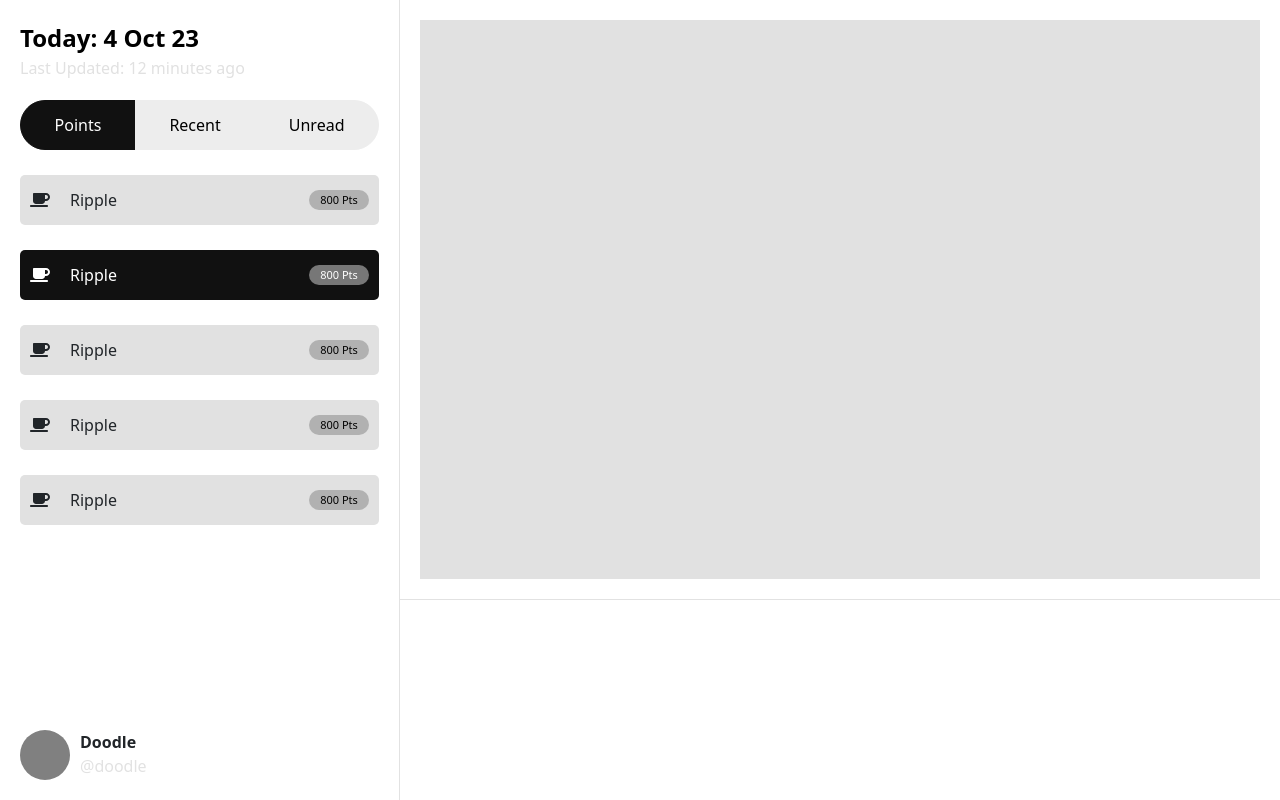
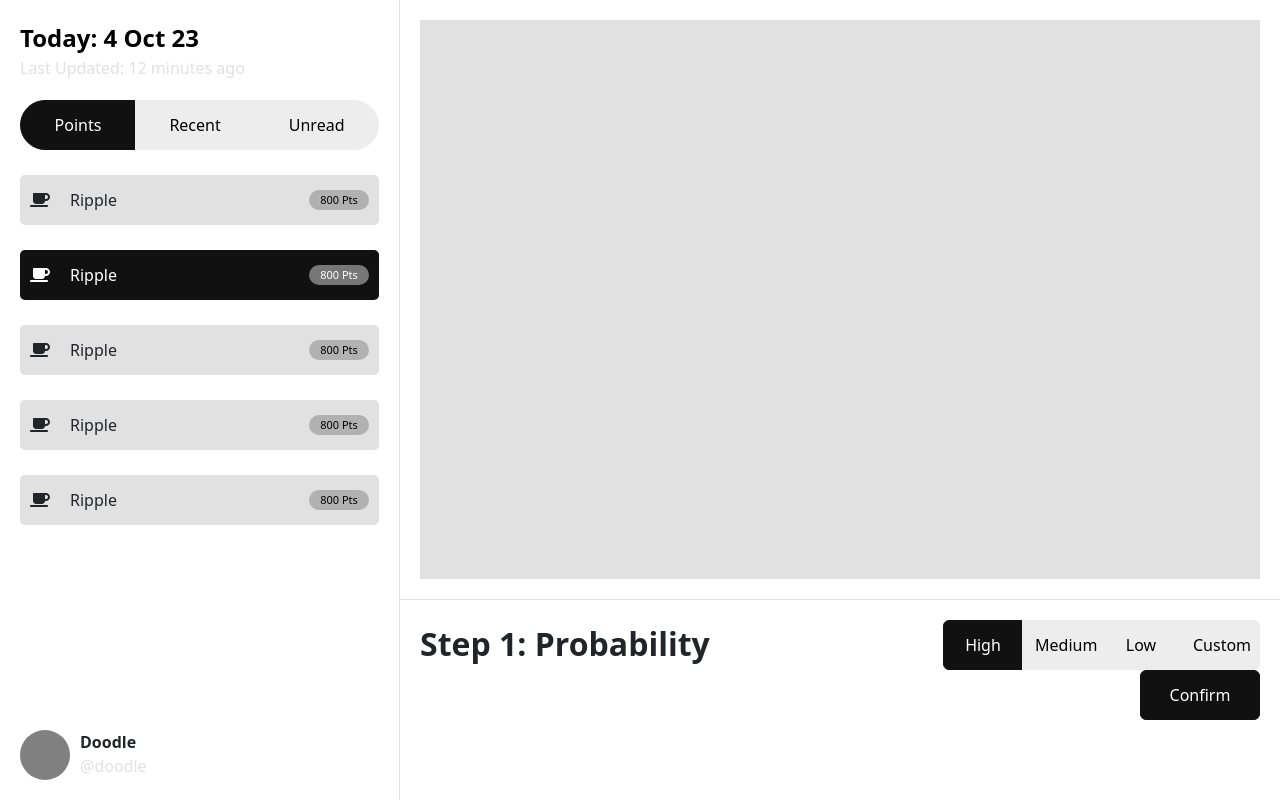
Before and after one commit to hirokimoto/crypto-trading-news, a React (Vite) app: page / in a window 1280 px wide. Built offline with nearby package versions, Linux system fonts and the light colour scheme.

Commit message:
feat: update confirm button

```diff
--- a/src/App.scss
+++ b/src/App.scss
@@ -45,8 +45,30 @@
       width: 100%;
     }
     .steps {
+      display: flex;
+      flex-direction: column;
+      padding: 20px;
       width: 100%;
       height: 200px;
+
+      .title {
+        font-size: 32px;
+        font-weight: 800;
+      }
+      .status {
+        margin-left: auto;
+        height: 50px;
+
+        .btn {
+          width: 80px;
+        }
+      }
+      .confirm {
+        margin-left: auto;
+        margin-top: auto;
+        width: 120px;
+        height: 50px;
+      }
     }
   }
 }
--- a/src/App.tsx
+++ b/src/App.tsx
@@ -43,7 +43,16 @@ function App() {
           <Card />
         </div>
         <div className="steps">
-
+          <div className="d-flex">
+            <span className="title">Step 1: Probability</span>
+            <ButtonGroup className="status">
+              <Button variant="primary">High</Button>
+              <Button variant="secondary">Medium</Button>
+              <Button variant="secondary">Low</Button>
+              <Button variant="secondary">Custom</Button>
+            </ButtonGroup>
+          </div>
+          <div className="d-flex flex-1"><Button className="confirm" variant="primary">Confirm</Button></div>
         </div>
       </div>
     </div>
```
